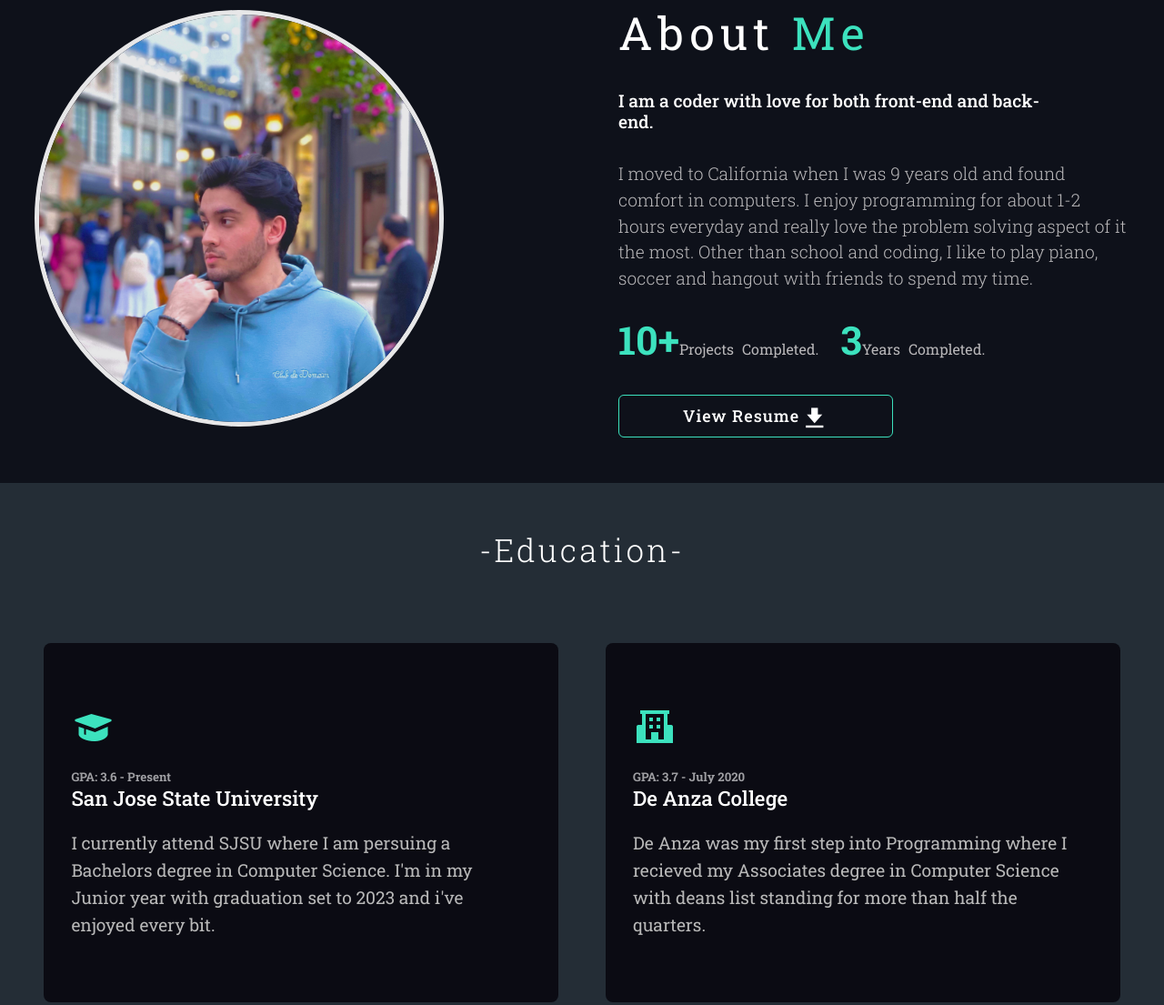
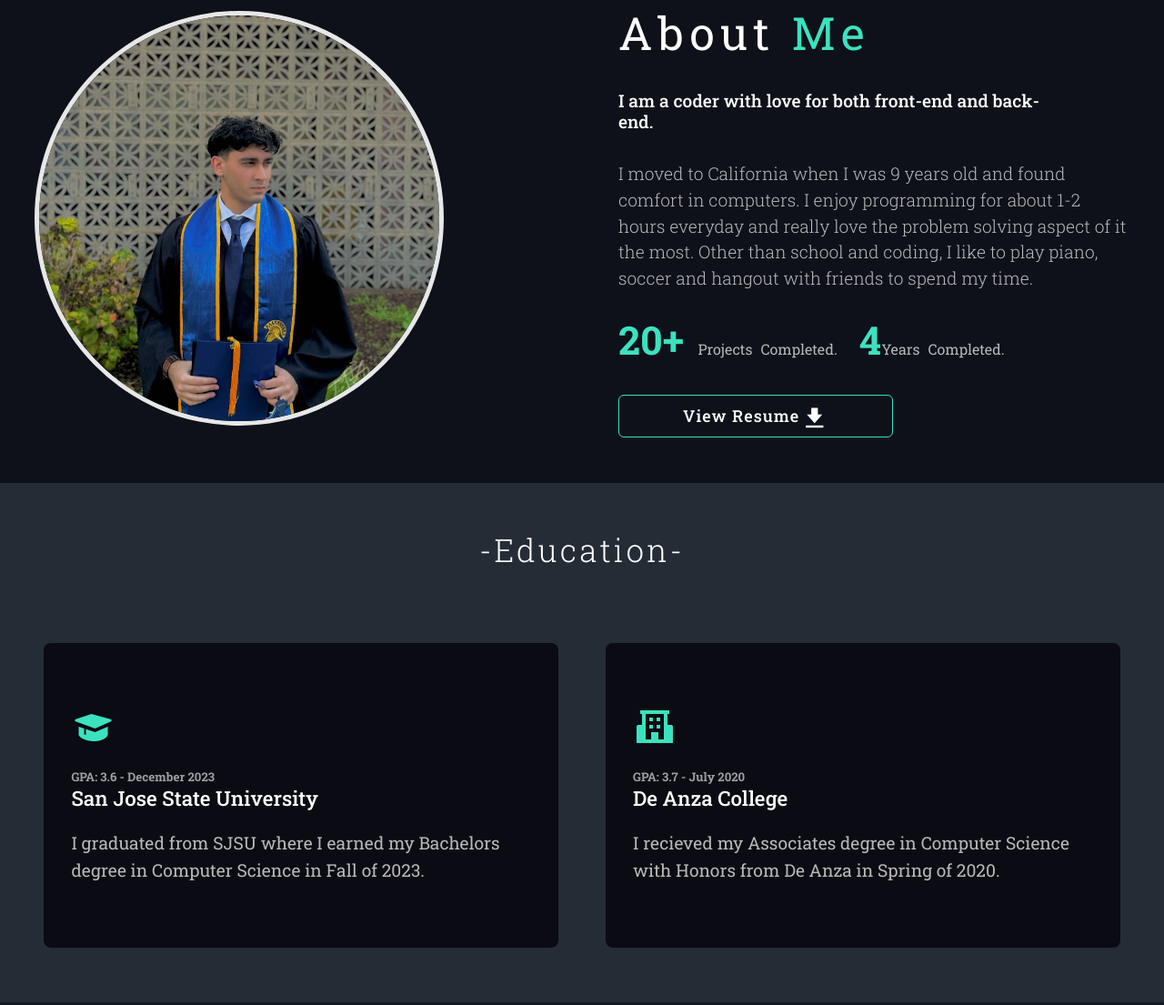
Before and after one commit to Elmar099/Elmar099.github.io, a plain HTML site: page index.html in a window 1280 px wide. Shown: the part 847-1952 px from the top of the page at 91% size. Drawn offline with nearby package versions, Linux system fonts and the light colour scheme.

Commit message:
updated some stuff

```diff
--- a/index.html
+++ b/index.html
@@ -44,7 +44,7 @@
     <section class="about" id="about">
 
         <div class="about-img">
-            <img src="visuals/unnamed.jpg" alt="porfile picture">
+            <img src="visuals/profmr.jpg" alt="porfile picture">
         </div>
 
         <div class="about-text">
@@ -55,11 +55,11 @@
                 and hangout with friends to spend my time.
             </p>
             <div class="count">
-                <a href="#about"><span>10+</span>Projects Completed.</a>
-                <a href="#about"><span>3</span>Years Completed.</a>
+                <a href="#about"><span>20+ </span>Projects Completed.</a>
+                <a href="#about"><span>4</span>Years Completed.</a>
             </div>
             <div class="main-btn">
-                <a target="_blank" href="downloads/Elmar_Imanov_Resume_Sept_2022 (2).pdf" class="btn">View Resume<i class='bx bxs-download' id="down"></i></a>
+                <a target="_blank" href="downloads/Elmar_Imanov_Résumé.pdf" class="btn">View Resume<i class='bx bxs-download' id="down"></i></a>
             </div>
         </div>
     </section>
@@ -71,12 +71,10 @@
         <div class="education-content">
             <div class="row">
                 <i class='bx bxs-graduation'></i>
-                <h5>GPA: 3.6 - Present</h5>
+                <h5>GPA: 3.6 - December 2023</h5>
                 <h3><a class="school" target="_blank" href="https://www.sjsu.edu/">San Jose State University</a></h3>
 
-                <p>I currently attend SJSU where I am persuing a Bachelors degree in
-                    Computer Science. I'm in my Junior year with graduation set to 2023 and i've enjoyed
-                    every bit.
+                <p>I graduated from SJSU where I earned my Bachelors degree in Computer Science in Fall of 2023.
                 </p>
 
             </div>
@@ -84,8 +82,7 @@
                 <i class="bx bxs-school"></i>
                 <h5>GPA: 3.7 - July 2020</h5>
                 <h3> <a class="school" target="_blank" href="https://www.deanza.edu/">De Anza College</a></h3>
-                <p>De Anza was my first step into Programming where I recieved my
-                    Associates degree in Computer Science with deans list standing for more than half the quarters.
+                <p>I recieved my Associates degree in Computer Science with Honors from De Anza in Spring of 2020.
                 </p>
             </div>
         </div>
```
Also changed, not shown: visuals/profmr.jpg (added), 2 other files.
